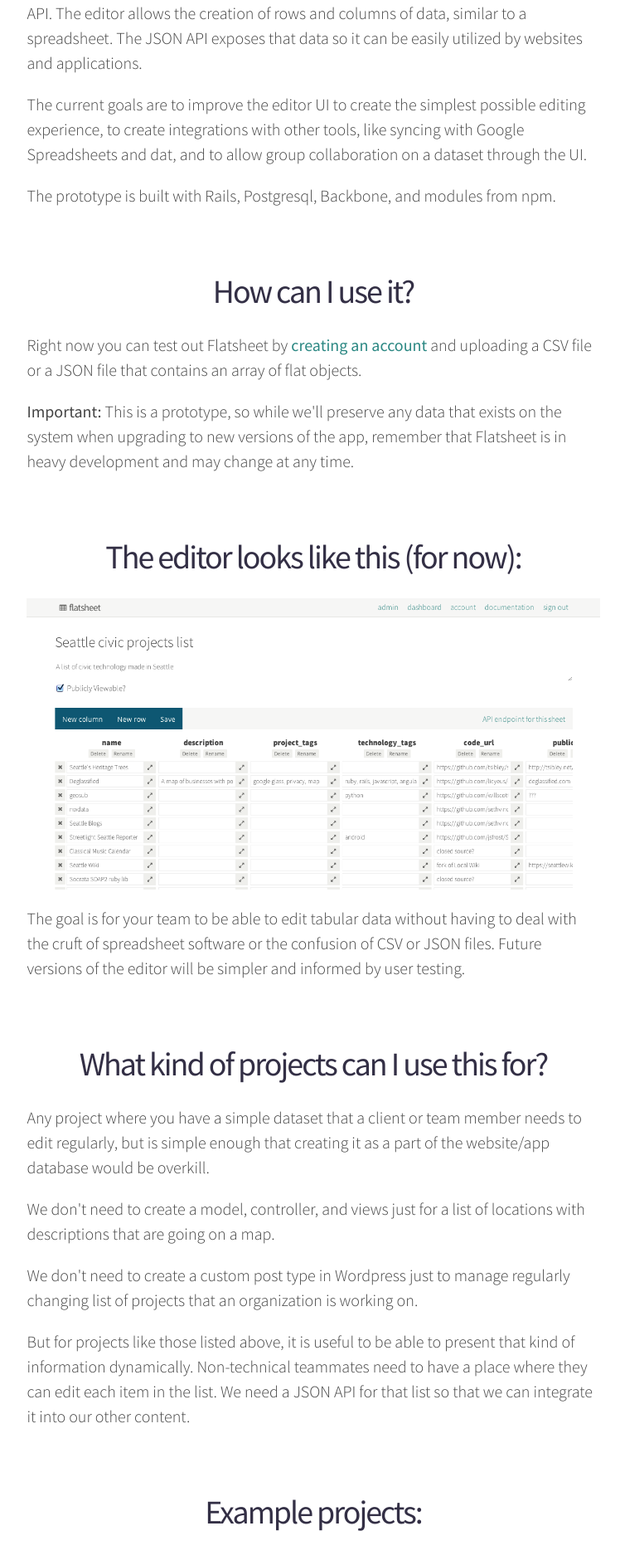
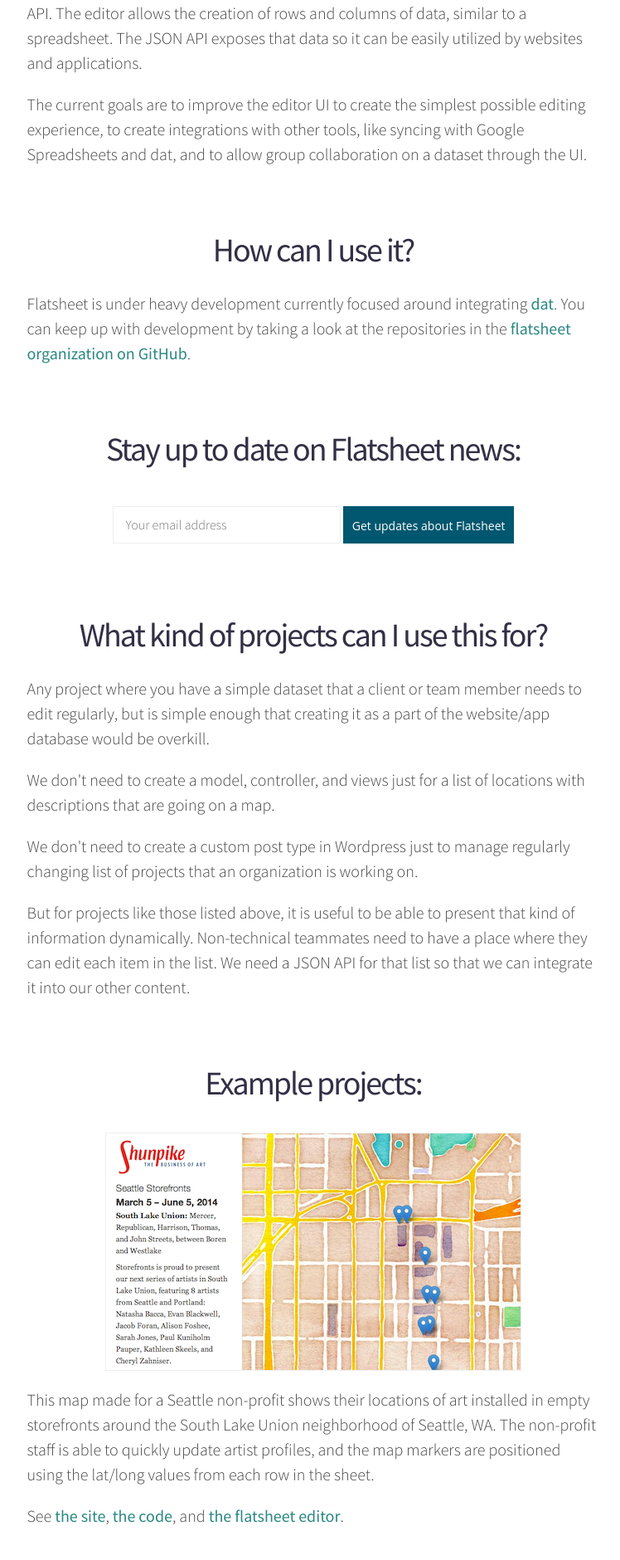
Before and after one commit to flatsheet/flatsheet.github.io, a Jekyll site: the page built from index.html, in a window 1280 px wide. Shown: the part 1109-2989 px from the top of the page at 83% size, without its empty margins (262-1010 px from the left). Built offline with Jekyll 4.4.1, drawn with Linux system fonts in a browser that asks for light colours; nearby versions of some CDN libraries; Markdown is read by kramdown in place of the engine named in the settings; some of the changed text lies outside the part shown.

Commit message:
add opennews logo to supporters, and other little updates

```diff
--- /dev/null
+++ b/_includes/newsletter.html
@@ -0,0 +1,17 @@
+<!-- Begin MailChimp Signup Form -->
+<div id="mc_embed_signup" style="text-align: center;">
+  <br>
+  <form action="http://superbigtree.us5.list-manage1.com/subscribe/post?u=b5b4f7fda673e887e9380b619&amp;id=ecaa95714d" method="post" id="mc-embedded-subscribe-form" name="mc-embedded-subscribe-form" class="validate" target="_blank" novalidate>
+
+    <div class="mc-field-group">
+      <input type="email" value="" name="EMAIL" class="required email" id="mce-EMAIL" placeholder="Your email address">
+      <input type="submit" value="Get updates about Flatsheet" name="subscribe" id="mc-embedded-subscribe" class="button">
+    </div>
+    <div id="mce-responses" class="clear">
+      <div class="response" id="mce-error-response" style="display:none"></div>
+      <div class="response" id="mce-success-response" style="display:none"></div>
+    </div>    <!-- real people should not fill this in and expect good things - do not remove this or risk form bot signups-->
+    <div style="position: absolute; left: -5000px;"><input type="text" name="b_b5b4f7fda673e887e9380b619_ecaa95714d" value=""></div>
+  </form>
+</div>
+<!--End mc_embed_signup-->
--- a/_includes/supporters.html
+++ b/_includes/supporters.html
@@ -1,3 +1,5 @@
+<p class="center"><a href="http://opennews.org/"><img src="{{site.baseurl}}/images/opennews.png"></a></p>
+
 <ul class="supporters">
 {% for s in site.supporters %}
   <li class="supporter">
@@ -8,4 +10,4 @@
 {% endfor %}
 </ul>
 
-<p>Supporters include backers of the <a href="https://www.indiegogo.com/projects/flatsheet-a-friendly-editor-api-for-curated-datasets" target="_blank">Indiegogo campaign</a> that ran in May 2014.</p>
+<p class="center">Supporters include backers of the <a href="https://www.indiegogo.com/projects/flatsheet-a-friendly-editor-api-for-curated-datasets" target="_blank">Indiegogo campaign</a> that ran in May 2014.</p>
--- a/index.html
+++ b/index.html
@@ -68,16 +68,12 @@
 
     <p>The current goals are to improve the editor UI to create the simplest possible editing experience, to create integrations with other tools, like syncing with Google Spreadsheets and dat, and to allow group collaboration on a dataset through the UI.</p>
 
-    <p>The prototype is built with Rails, Postgresql, Backbone, and modules from npm.</p>
+    <h2>How can I use it?</h2>
+    <p>Flatsheet is under heavy development currently focused around integrating <a href="http://dat-data.com/">dat</a>. You can keep up with development by taking a look at the repositories in the <a href="http://github.com/flatsheet">flatsheet organization on GitHub</a>.</p>
 
-    <h2>How can I use it?</h2>
-    <p>Right now you can test out Flatsheet by <a href="https://app.flatsheet.io/users/sign_up">creating an account</a> and uploading a CSV file or a JSON file that contains an array of flat objects.</p>
+    <h2>Stay up to date on Flatsheet news:</h2>
+    {% include newsletter.html %}
 
-    <p><b>Important:</b> This is a prototype, so while we'll preserve any data that exists on the system when upgrading to new versions of the app, remember that Flatsheet is in heavy development and may change at any time.</p>
-
-    <h2>The editor looks like this (for now):</h2>
-    <img src="{{site.baseurl}}/images/projects.png">
-    <p>The goal is for your team to be able to edit tabular data without having to deal with the cruft of spreadsheet software or the confusion of CSV or JSON files. Future versions of the editor will be simpler and informed by user testing.</p>
 
     <h2>What kind of projects can I use this for?</h2>
     <p>Any project where you have a simple dataset that a client or team member needs to edit regularly, but is simple enough that creating it as a part of the website/app database would be overkill.</p>
@@ -123,30 +119,13 @@
     <p><a href="http://sethvincent.com" target="_blank">sethvincent.com</a> ~ <a href="http://github.com/sethvincent" target="_blank">github.com/sethvincent</a> ~ <a href="http://twitter.com/sethdvincent" target="_blank">twitter.com/sethdvincent</a></p>
 
     <h2>What do you think?</h2>
-    <p>You can email hi@flatsheet.io or shout at the <a href="https://github.com/flatsheet/flatsheet-prototype/issues" target="_blank">issues queue for the prototype</a> with your ideas & questions.</p>
+    <p>It would be great to hear about your potential use cases, ideas you have for projects that use flatsheet in some way, requests for help launching an instance of flatsheet, or your interest in getting involved with flatsheet development. Start a thread in our <a href="https://github.com/flatsheet/discussion/issues">discussion repo on GitHub</a>.</p>
 
     <h2>Flatsheet supporters</h2>
-
     {% include supporters.html %}
 
     <h2>Find out when big things happen:</h2>
-    <!-- Begin MailChimp Signup Form -->
-    <div id="mc_embed_signup" style="text-align: center;">
-    <br>
-    <form action="http://superbigtree.us5.list-manage1.com/subscribe/post?u=b5b4f7fda673e887e9380b619&amp;id=ecaa95714d" method="post" id="mc-embedded-subscribe-form" name="mc-embedded-subscribe-form" class="validate" target="_blank" novalidate>
-
-    <div class="mc-field-group">
-      <input type="email" value="" name="EMAIL" class="required email" id="mce-EMAIL" placeholder="Your email address">
-      <input type="submit" value="Get updates about Flatsheet" name="subscribe" id="mc-embedded-subscribe" class="button">
-    </div>
-      <div id="mce-responses" class="clear">
-        <div class="response" id="mce-error-response" style="display:none"></div>
-        <div class="response" id="mce-success-response" style="display:none"></div>
-      </div>    <!-- real people should not fill this in and expect good things - do not remove this or risk form bot signups-->
-        <div style="position: absolute; left: -5000px;"><input type="text" name="b_b5b4f7fda673e887e9380b619_ecaa95714d" value=""></div>
-    </form>
-    </div>
-    <!--End mc_embed_signup-->
+    {% include newsletter.html %}
 
     <div class="share">
       <p>Tell friends about Flatsheet:</p>
--- a/style.css
+++ b/style.css
@@ -114,6 +114,9 @@
   font-family: Baskerville, sans-serif;
 }
 
+.center {
+  text-align: center;
+}
 
 .user-form {
   width: 300px;
```
Also changed, not shown: images/opennews.png (added).
